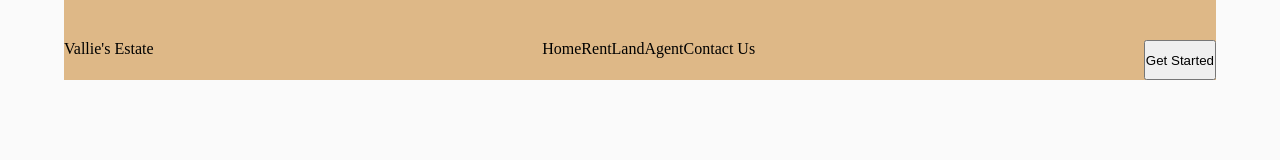
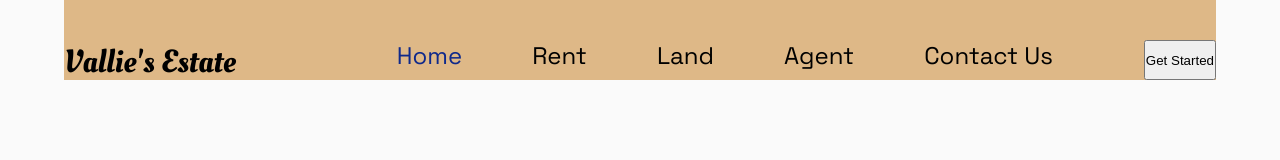
Before and after one commit to SheeTabz/Vallies-Estate, a plain HTML site: page index.html in a window 1280 px wide. Drawn offline with Linux system fonts and the light colour scheme.

Commit message:
Importing font links

```diff
--- a/assets/css/style.css
+++ b/assets/css/style.css
@@ -13,6 +13,7 @@ Font Styles: Space Grotesk, Oleo Script */
 }
 body{
     background-color: #FAFAFA;
+    font-family: 'Space Grotesk';
 }
 header{
     background-color: burlywood;
@@ -33,6 +34,14 @@ nav ul{
     flex-direction: row;
 }
 nav li{
+    align-items: center;
     list-style: none;
-    justify-content: space-
+    margin-left: 70px;
+    font-size: 1.5rem;
 }
+.logo{
+    font-weight: 500;
+    font-family: 'Oleo Script';
+    font-size: 2rem;
+}
+.started button{}
--- a/index.html
+++ b/index.html
@@ -4,6 +4,8 @@
     <meta charset="UTF-8">
     <meta http-equiv="X-UA-Compatible" content="IE=edge">
     <meta name="viewport" content="width=device-width, initial-scale=1.0">
+    <link href='https://fonts.googleapis.com/css?family=Space Grotesk' rel='stylesheet'>
+    <link href='https://fonts.googleapis.com/css?family=Oleo Script' rel='stylesheet'>
     <link rel="stylesheet" href="assets/css/style.css">
     <title>Vallie's  Estate</title>
 </head>
@@ -13,7 +15,7 @@
     <nav>
         <label for="Vallie" class="logo">Vallie's Estate</label>
         <ul>
-            <li>Home</li>
+            <li style="color: #0F298B;">Home</li>
             <li>Rent</li>
             <li>Land</li>
             <li>Agent</li>
```
